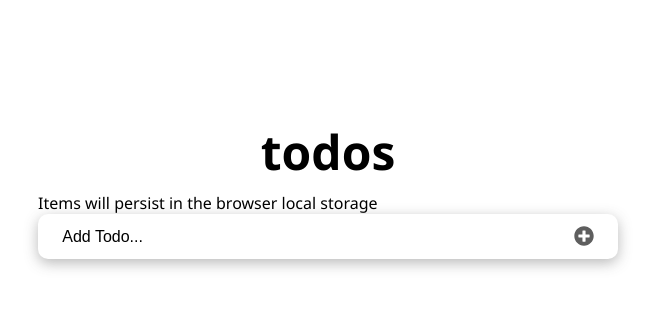
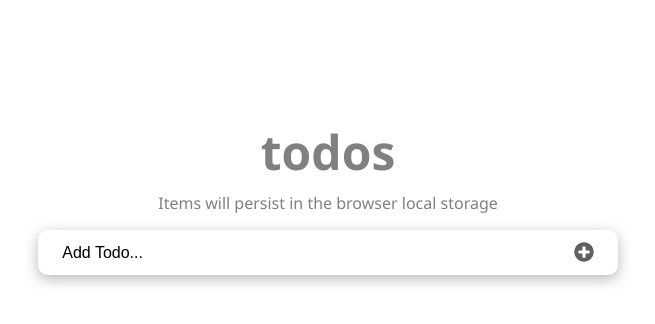
Before and after one commit to alex1779/to-do-app, a React (Vite) app: page / in a window 1280 px wide. Shown: the top 324 px of the page, without its empty margins (312-967 px from the left). Built offline with nearby package versions, Linux system fonts and the light colour scheme.

Commit message:
Adding style css

```diff
--- a/src/styles/Header.module.css
+++ b/src/styles/Header.module.css
@@ -1,3 +1,8 @@
+.header {
+  color: gray;
+  text-align: center;
+}
+
 .header h1 {
   font-size: 3rem;
   font-weight: 600;
@@ -6,3 +11,7 @@
   text-transform: lowercase;
   text-align: center;
 }
+
+.header p {
+  margin: 1rem;
+}
```
